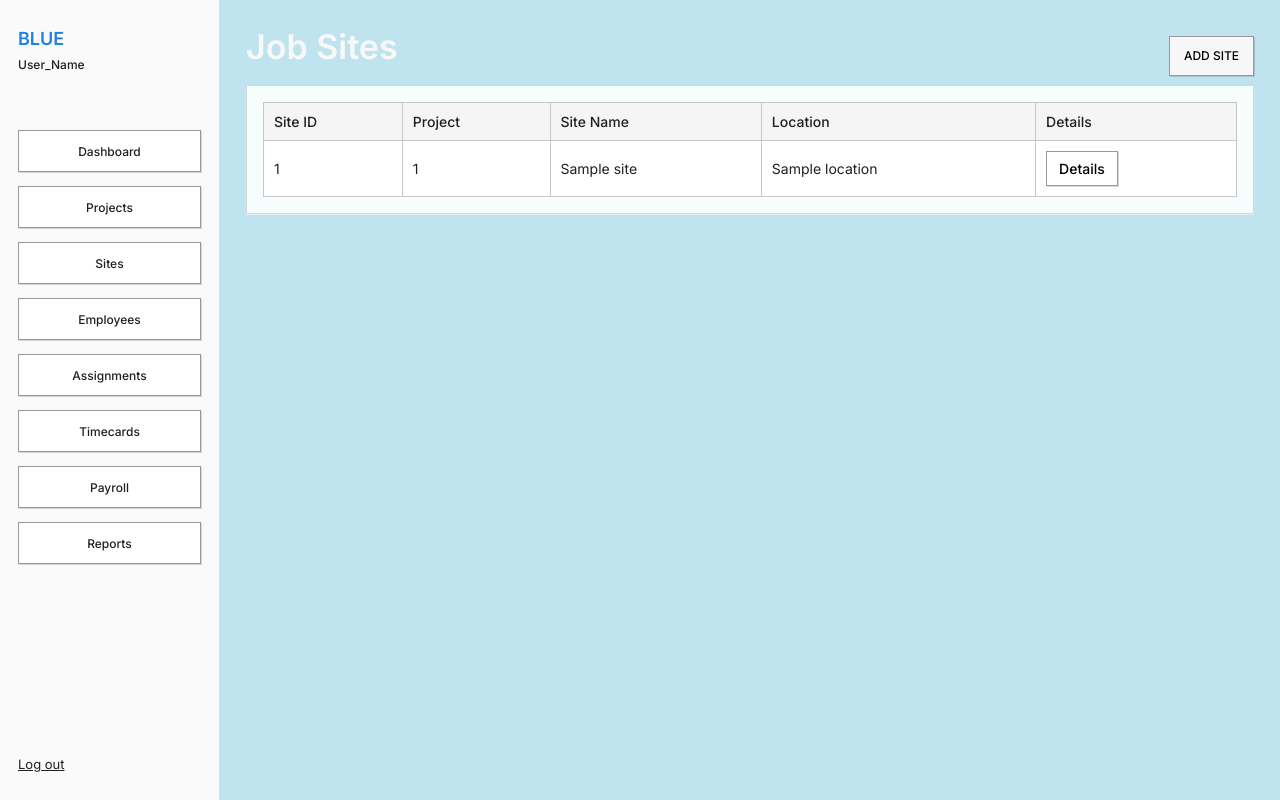
After one commit to tasolafa-sudo/dbproj, a Flask app: template templates/sites.html in a window 1280 px wide. The commit adds this page. Run offline with Flask 3, Linux system fonts and the light colour scheme; the template is opened without the code that fills it: most values are stand-ins (such as "Sample title", 1, 10 or a date in 2020).

Commit message:
seperated projects and sites

```diff
--- a/app.py
+++ b/app.py
@@ -729,6 +729,30 @@ def delete_project(project_id):
     return redirect(url_for("projects"))
 
 
+@app.route("/sites")
+@login_required
+def sites():
+    company_id = session["company_id"]
+    with get_cursor() as cur:
+        cur.execute(
+            """
+            SELECT js.SiteID, js.ProjectID, js.SiteName, js.Location
+            FROM Job_site js
+            JOIN Project p ON p.ProjectID = js.ProjectID
+            WHERE p.CompanyID = %s
+            ORDER BY js.SiteName
+            """,
+            (company_id,),
+        )
+        all_sites = cur.fetchall()
+        cur.execute(
+            "SELECT ProjectID, ProjectName FROM Project WHERE CompanyID=%s ORDER BY ProjectID",
+            (company_id,),
+        )
+        projects = cur.fetchall()
+    return render_template("sites.html", sites=all_sites, projects=projects)
+
+
 @app.route("/sites/add", methods=["POST"])
 @login_required
 def add_site():
@@ -749,7 +773,7 @@ def add_site():
         cur.execute("UNLOCK TABLES")
         cur.close()
     flash("Job site added.", "success")
-    return redirect(url_for("projects"))
+    return redirect(url_for("sites"))
 
 
 @app.route("/sites/<site_id>/edit", methods=["POST"])
@@ -779,7 +803,7 @@ def edit_site(site_id):
             ),
         )
     flash("Job site updated.", "success")
-    return redirect(url_for("projects"))
+    return redirect(url_for("sites"))
 
 
 @app.route("/sites/<site_id>/delete", methods=["POST"])
@@ -792,7 +816,7 @@ def delete_site(site_id):
             (site_id, company_id),
         )
     flash("Job site deleted.", "info")
-    return redirect(url_for("projects"))
+    return redirect(url_for("sites"))
 
 
 # --------------------------
--- a/templates/base.html
+++ b/templates/base.html
@@ -45,6 +45,7 @@
           {% else %}
           <a class="nav-btn {% if request.endpoint == 'dashboard' %}active{% endif %}" href="{{ url_for('dashboard') }}">Dashboard</a>
           <a class="nav-btn {% if request.endpoint == 'projects' %}active{% endif %}" href="{{ url_for('projects') }}">Projects</a>
+          <a class="nav-btn {% if request.endpoint == 'sites' %}active{% endif %}" href="{{ url_for('sites') }}">Sites</a>
           <a class="nav-btn {% if request.endpoint == 'employees' %}active{% endif %}" href="{{ url_for('employees') }}">Employees</a>
           <a class="nav-btn {% if request.endpoint == 'assignments' %}active{% endif %}" href="{{ url_for('assignments') }}">Assignments</a>
           <a class="nav-btn {% if request.endpoint == 'timecards' %}active{% endif %}" href="{{ url_for('timecards') }}">Timecards</a>
--- /dev/null
+++ b/templates/sites.html
@@ -0,0 +1,70 @@
+{% extends 'base.html' %}
+{% block title %}BLUE | Sites{% endblock %}
+{% block content %}
+<div class="page-header-row split">
+  <h1 class="page-title">Job Sites</h1>
+  <button class="pixel-btn secondary" type="button" data-open-modal="add-site-modal">Add Site</button>
+</div>
+
+<section class="table-card">
+  <table class="data-table">
+    <thead>
+      <tr><th>Site ID</th><th>Project</th><th>Site Name</th><th>Location</th><th>Details</th></tr>
+    </thead>
+    <tbody>
+      {% for site in sites %}
+      <tr>
+        <td>{{ site.SiteID }}</td>
+        <td>{{ site.ProjectID }}</td>
+        <td>{{ site.SiteName }}</td>
+        <td>{{ site.Location }}</td>
+        <td><button type="button" class="table-link" data-open-modal="site-{{ site.SiteID }}">Details</button></td>
+      </tr>
+      {% endfor %}
+    </tbody>
+  </table>
+</section>
+
+<div class="modal" id="add-site-modal">
+  <div class="modal-panel hero-blue">
+    <button class="modal-close" data-close-modal>&times;</button>
+    <h2 class="section-title center">Add Site</h2>
+    <form method="post" action="{{ url_for('add_site') }}" class="form-grid single">
+      <label><span>Project</span>
+        <select name="project_id">
+          {% for project in projects %}
+          <option value="{{ project.ProjectID }}">{{ project.ProjectID }}{% if project.ProjectName %} — {{ project.ProjectName }}{% endif %}</option>
+          {% endfor %}
+        </select>
+      </label>
+      <label><span>Site Name</span><input type="text" name="site_name" required></label>
+      <label><span>Location</span><input type="text" name="location" required></label>
+      <button class="pixel-btn primary wide" type="submit">Add</button>
+    </form>
+  </div>
+</div>
+
+{% for site in sites %}
+<div class="modal" id="site-{{ site.SiteID }}">
+  <div class="modal-panel hero-blue">
+    <button class="modal-close" data-close-modal>&times;</button>
+    <h2 class="section-title center">Edit Job Site</h2>
+    <form method="post" action="{{ url_for('edit_site', site_id=site.SiteID) }}" class="form-grid single">
+      <label><span>Project</span>
+        <select name="project_id">
+          {% for project in projects %}
+          <option value="{{ project.ProjectID }}" {% if project.ProjectID == site.ProjectID %}selected{% endif %}>{{ project.ProjectID }}{% if project.ProjectName %} — {{ project.ProjectName }}{% endif %}</option>
+          {% endfor %}
+        </select>
+      </label>
+      <label><span>Site Name</span><input type="text" name="site_name" value="{{ site.SiteName }}" required></label>
+      <label><span>Location</span><input type="text" name="location" value="{{ site.Location }}" required></label>
+      <button type="submit" class="pixel-btn primary wide">Save</button>
+    </form>
+    <form method="post" action="{{ url_for('delete_site', site_id=site.SiteID) }}" onsubmit="return confirm('Delete this site?');">
+      <button type="submit" class="pixel-btn danger wide">Delete</button>
+    </form>
+  </div>
+</div>
+{% endfor %}
+{% endblock %}
```
Also changed, not shown: templates/projects.html (+0 -20 lines).
